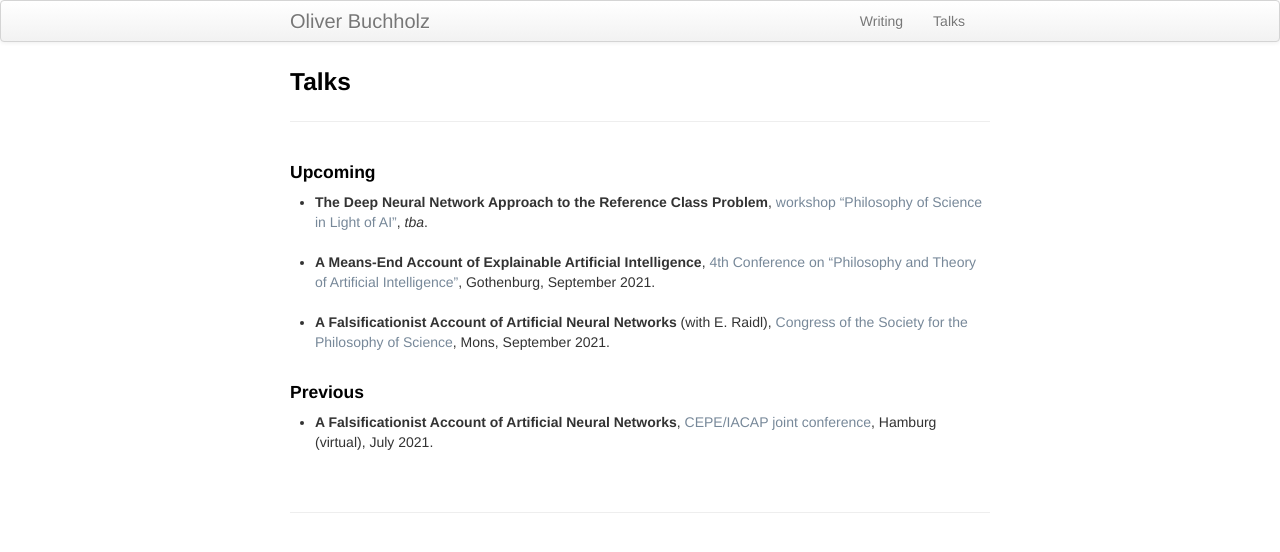
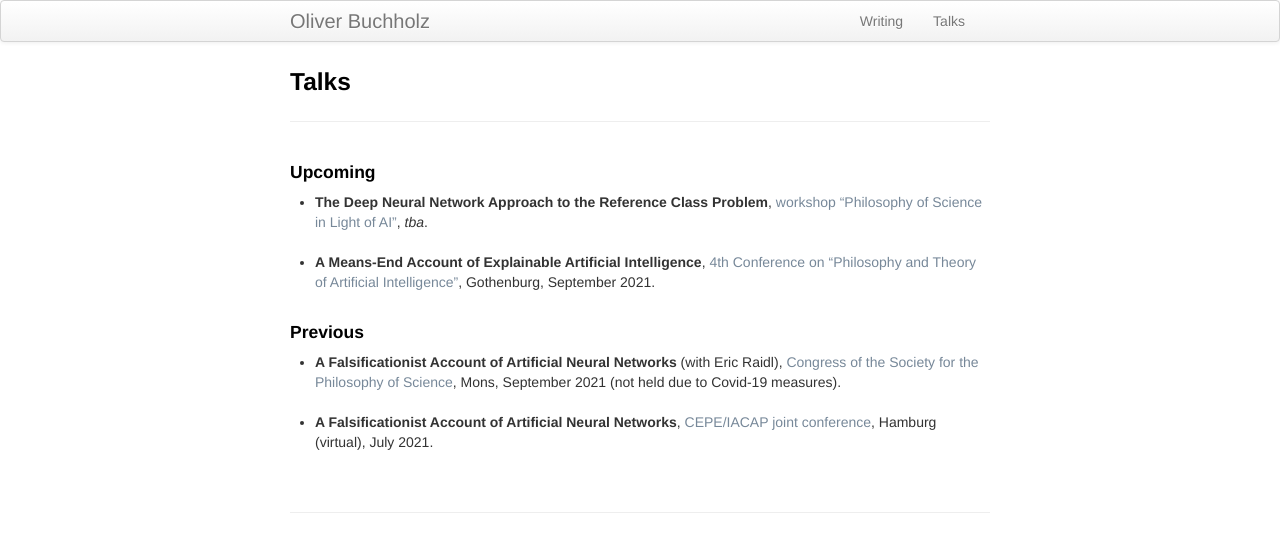
Before and after one commit to oliverbuchholz/oliverbuchholz.github.io, a Jekyll site: the page built from pages/talks.md, in a window 1280 px wide. Shown: the top 552 px of the page. Built offline with Jekyll 4.4.1, drawn with Linux system fonts in a browser that asks for light colours.

Commit message:
SPS to previous

```diff
--- a/pages/talks.md
+++ b/pages/talks.md
@@ -12,9 +12,6 @@ description: Oliver Buchholz | Talks
 
 <li><b>A Means-End Account of Explainable Artificial Intelligence</b>, <a href="https://www.pt-ai.org/2021" target="_blank">4th Conference on &ldquo;Philosophy and Theory of Artificial Intelligence&rdquo;</a>, Gothenburg, September 2021.<br><br>
 </li>
-
-<li><b>A Falsificationist Account of Artificial Neural Networks</b> (with E. Raidl), <a href="https://sps2021.sciencesconf.org/" target="_blank">Congress of the Society for the Philosophy of Science</a>, Mons, September 2021.<br><br>
-</li>
 </ul>
 
 
@@ -22,6 +19,9 @@ description: Oliver Buchholz | Talks
 <h4>Previous</h4>
 
 <ul>
+<li><b>A Falsificationist Account of Artificial Neural Networks</b> (with Eric Raidl), <a href="https://sps2021.sciencesconf.org/" target="_blank">Congress of the Society for the Philosophy of Science</a>, Mons, September 2021 (not held due to Covid-19 measures).<br><br>
+</li>
+
 <li><b>A Falsificationist Account of Artificial Neural Networks</b>, <a href="https://www.inf.uni-hamburg.de/en/inst/ab/eit/cepe-iacap2021.html" target="_blank">CEPE/IACAP joint conference</a>, Hamburg (virtual), July 2021.<br><br>
 </li>
 </ul>
```
